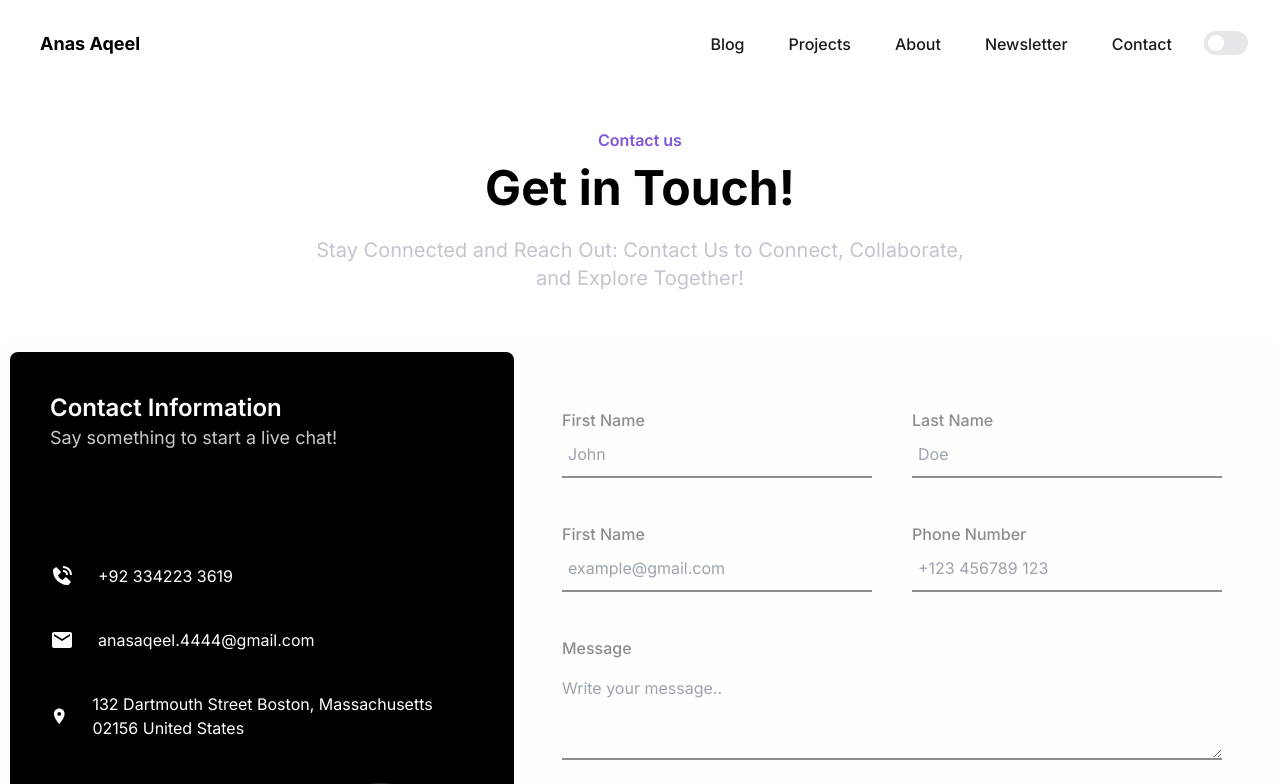
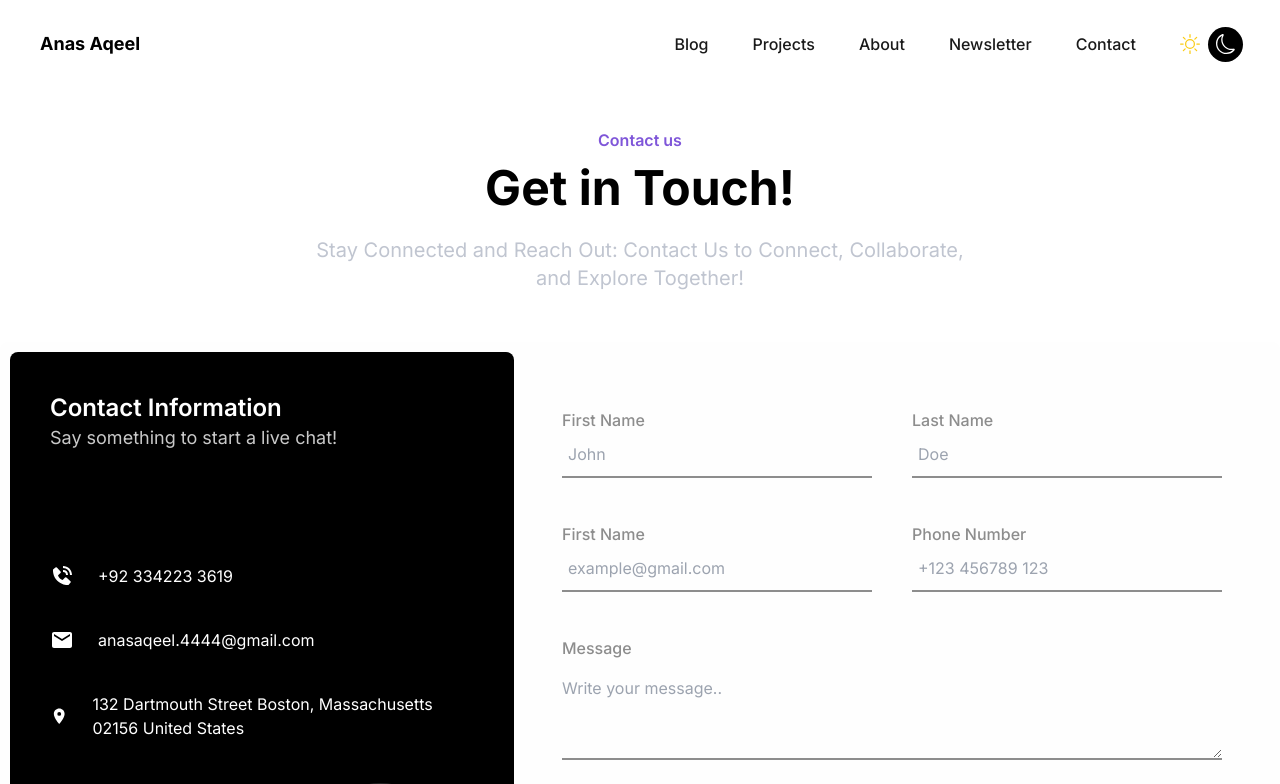
Before and after one commit to anas-aqeel/Blogs, a Next.js app: page /contact in a window 1280 px wide. Shown: the top 784 px of the page. Built offline with nearby package versions, Linux system fonts and the light colour scheme.

Commit message:
Dark Theme Switch | Contact Page | Desktop view

```diff
--- a/app/globals.css
+++ b/app/globals.css
@@ -15,3 +15,9 @@
     --background-end-rgb: 0, 0, 0;
   }
 }
+
+.shadow-toogle {
+  -webkit-box-shadow: 3px 03px 30px -4px rgba(255, 255, 255, 0.72);
+  -moz-box-shadow: 3px 03px 30px -4px rgba(255, 255, 255, 0.72);
+  box-shadow: 3px 03px 30px -4px rgba(255, 255, 255, 0.72);
+}
--- a/components/ToogleButton.tsx
+++ b/components/ToogleButton.tsx
@@ -2,28 +2,52 @@
 import React from 'react'
 import { useTheme } from 'next-themes'
 import { useState } from 'react'
-import { Switch } from '@headlessui/react'
+import { BsSun, BsMoon } from 'react-icons/bs'
 
 export default function ToogleButton() {
-  const [enabled, setEnabled] = useState(false)
-  const { systemTheme, theme, setTheme } = useTheme()
-  const currentTheme = theme === 'system' ? systemTheme : theme
+  const {  theme, setTheme } = useTheme()
 
   return (
-    <Switch
-      checked={enabled}
-      onChange={setEnabled}
-      onClick={() => (theme == 'dark' ? setTheme('light') : setTheme('dark'))}
-      className={`${
-        enabled ? 'bg-black' : 'bg-gray-200'
-      } relative inline-flex h-6 w-11 items-center rounded-full`}
-    >
-      <span className="sr-only">Enable notifications</span>
-      <span
-        className={`${
-          enabled ? 'translate-x-6' : 'translate-x-1'
-        } inline-block h-4 w-4 transform rounded-full bg-white transition`}
-      />
-    </Switch>
+    <>
+      <button
+        onClick={() => (theme == 'dark' ? setTheme('light') : setTheme('dark'))}
+        className={`relative rounded-full flex justify-between items-center w-[80px] h-[40px] py-1.5 px-3 ${theme=="light"?"shadow-2xl":"shadow-toogle"}`}
+      >
+        <button
+
+          className={`h-[35px] w-[35px] rounded-full absolute my-auto z-0 ${
+            theme == 'light' ? 'bg-yellow-300 -translate-x-2' : 'bg-black translate-x-7 '
+          } transition-all duration-300 transform `}
+        />
+        <BsSun
+          className={`z-10 h-[20px] w-auto ${
+            theme == 'light' ? 'text-black ' : 'text-yellow-400'
+          }`}
+
+        />
+
+        <BsMoon
+          className={`z-10 h-[20px] w-auto ${
+            theme == 'light' ? 'text-black' : 'text-white'
+          }`}
+
+        />
+      </button>
+    </>
+    // <Switch
+    // checked={enabled}
+    // onChange={setEnabled}
+    // onClick={() => (theme == 'dark' ? setTheme('light') : setTheme('dark'))}
+    //   className={`${
+    //     enabled ? 'bg-black' : 'bg-gray-200'
+    //   } relative inline-flex h-6 w-11 items-center rounded-full`}
+    // >
+    //   <span className="sr-only">Enable notifications</span>
+    //   <span
+    //     className={`${
+    //       enabled ? 'translate-x-6' : 'translate-x-1'
+    //     } inline-block h-4 w-4 transform rounded-full bg-white transition`}
+    //   />
+    // </Switch>
   )
 }
--- a/package.json
+++ b/package.json
@@ -17,6 +17,7 @@
     "@types/react": "18.2.15",
     "@types/react-dom": "18.2.7",
     "autoprefixer": "10.4.14",
+    "dark-mode-toggle": "^0.14.6",
     "dotenv": "^16.3.1",
     "next": "13.4.11",
     "next-sanity": "^5.1.2",
--- a/sections/ContactForm.tsx
+++ b/sections/ContactForm.tsx
@@ -4,7 +4,9 @@ import { BiSolidPhoneCall } from 'react-icons/bi'
 import { MdEmail, MdLocationOn } from 'react-icons/md'
 const ContactForm = () => {
   return (
-    <div className="max-w-7xl mx-auto mt-[50px] rounded-lg shadow-xl p-2.5 flex bg-[#fefefe] dark:bg-opacity-5 dark:border-opacity-20  dark:border dark:border-white">
+    <div className="relative max-w-7xl mx-auto mt-[50px] rounded-lg shadow-xl p-2.5 flex bg-[#fefefe] dark:bg-opacity-5 dark:border-opacity-20  dark:border dark:border-white">
+        <img src="/images/contact-bg-arrow.svg" alt="" className='absolute bottom-0 right-0 z-0' />
+
       <div className="w-[40%] rounded-lg bg-black  p-10 relative ">
         <img
           src="/images/contact.svg"
@@ -48,8 +50,7 @@ const ContactForm = () => {
           ))}
         </div>
       </div>
-      <div className="px-12 py-14 text-black  w-[60%] flex flex-col gap-y-11 relative">
-        <img src="/images/contact-bg-arrow.svg" alt="" className='absolute bottom-0 right-0 z-0' />
+      <div className="px-12 py-14 text-black  w-[60%] flex flex-col gap-y-11 ">
         <div className="flex gap-x-10 ">
           <div className="group flex flex-col w-full">
             <label className="font-medium group-hover:text-black dark:group-hover:text-white text-[#8D8D8D]">
```
Also changed, not shown: public/images/contact-bg-arrow.svg, 1 other file (tests, documents, lock files or other folders).
